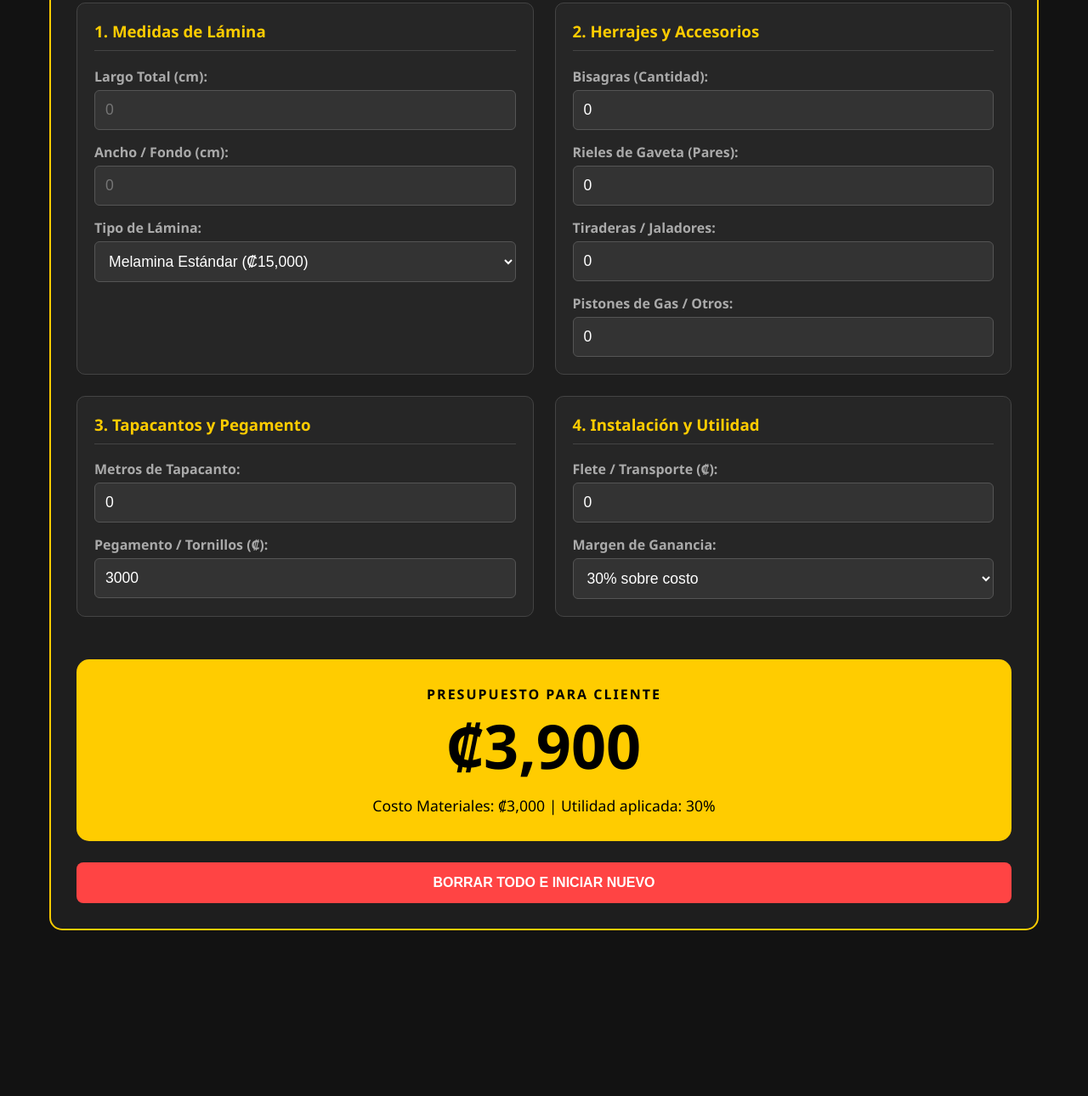
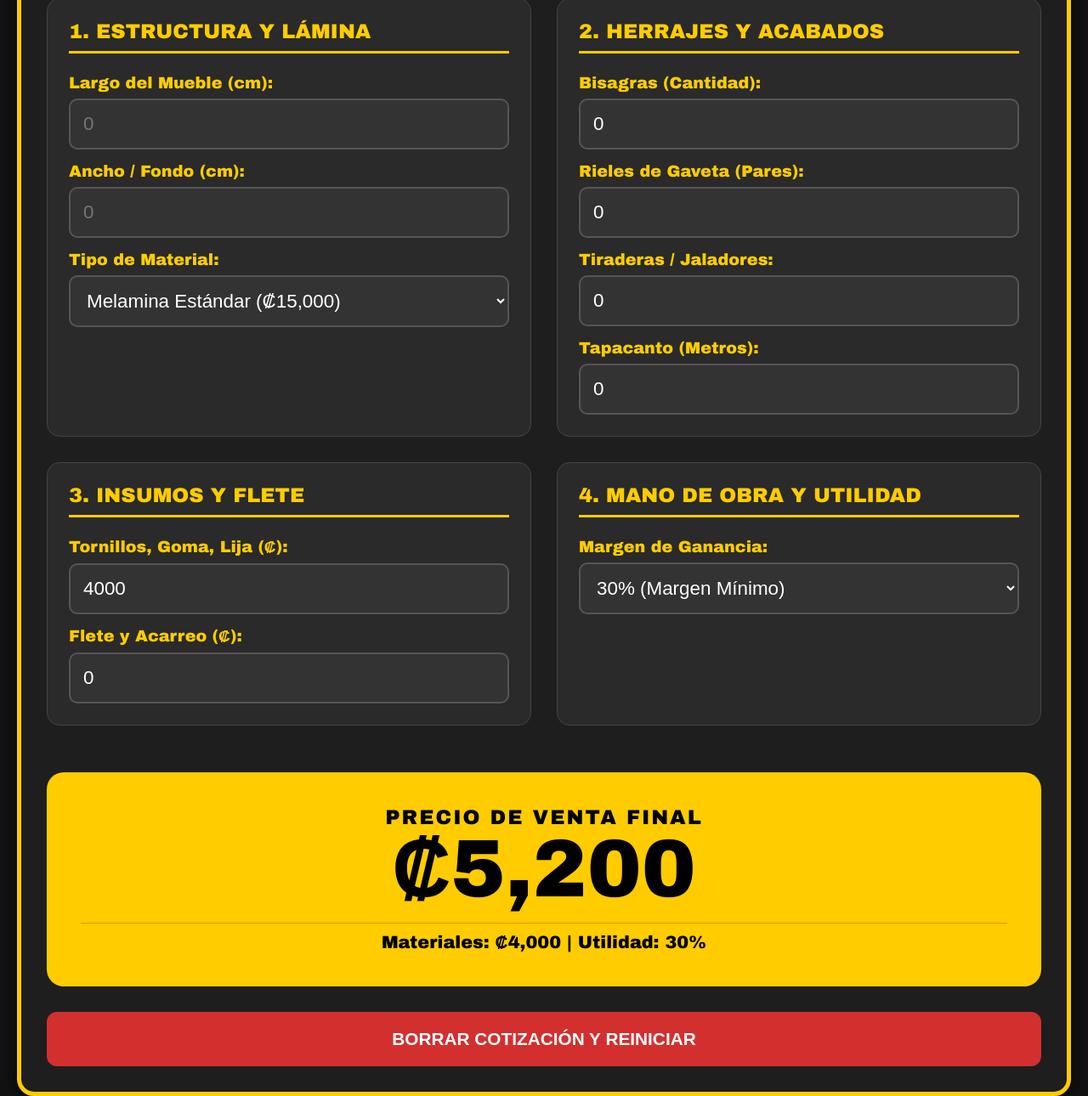
Before and after one commit to shisa2911-png/Muebles-Evoty-App, a plain HTML site: page app.html in a window 1280 px wide. Shown: the part 161-1451 px from the top of the page at 85% size. Before the commit the page ends 1276 px from the top, so only its background shows below. Drawn offline with Linux system fonts and the light colour scheme.

Commit message:
Update app.html

```diff
--- a/app.html
+++ b/app.html
@@ -3,145 +3,139 @@
 <head>
     <meta charset="UTF-8">
     <meta name="viewport" content="width=device-width, initial-scale=1.0">
-    <title>SISTEMA MAESTRO V21 - Muebles Evoty</title>
+    <title>MAESTRO HEINER V21 - Muebles Evoty</title>
     <style>
-        body { font-family: 'Segoe UI', Arial, sans-serif; background: #121212; color: white; margin: 0; padding: 20px; }
-        .container { max-width: 1100px; margin: auto; background: #1e1e1e; padding: 30px; border-radius: 15px; border: 2px solid #ffcc00; }
-        h1 { color: #ffcc00; text-align: center; margin-bottom: 30px; font-size: 2.5rem; text-transform: uppercase; }
+        body { font-family: 'Arial Black', sans-serif; background: #121212; color: white; padding: 20px; margin: 0; }
+        .container { max-width: 1200px; margin: auto; background: #1e1e1e; padding: 30px; border: 5px solid #ffcc00; border-radius: 20px; box-shadow: 0 0 20px rgba(0,0,0,0.8); }
+        h1 { color: #ffcc00; text-align: center; font-size: 3rem; margin-bottom: 20px; text-shadow: 2px 2px #000; }
 
-        /* Layout de Cuadrícula Grande */
-        .grid-principal { display: grid; grid-template-columns: 1fr 1fr; gap: 25px; }
-        .seccion { background: #262626; padding: 20px; border-radius: 10px; border: 1px solid #444; }
-        h3 { color: #ffcc00; margin-top: 0; border-bottom: 1px solid #444; padding-bottom: 10px; }
+        .grid-maestro { display: grid; grid-template-columns: 1fr 1fr; gap: 30px; }
+        .seccion-industrial { background: #2a2a2a; padding: 25px; border-radius: 15px; border: 1px solid #444; }
+        h3 { color: #ffcc00; border-bottom: 3px solid #ffcc00; padding-bottom: 10px; margin-top: 0; font-size: 1.5rem; }
 
-        label { display: block; margin-top: 15px; font-weight: bold; color: #aaa; }
-        input, select { width: 100%; padding: 12px; margin-top: 5px; background: #333; border: 1px solid #555; color: white; border-radius: 6px; font-size: 1.1rem; box-sizing: border-box; }
+        label { display: block; margin-top: 15px; font-weight: bold; font-size: 1.2rem; color: #ffcc00; }
+        input, select { width: 100%; padding: 15px; margin-top: 8px; background: #333; border: 2px solid #555; color: white; border-radius: 10px; font-size: 1.4rem; box-sizing: border-box; }
 
-        /* Resultados */
-        .totales { grid-column: span 2; background: #ffcc00; color: black; padding: 30px; border-radius: 15px; text-align: center; margin-top: 25px; }
-        #precio-final { font-size: 4.5rem; font-weight: bold; margin: 0; }
-        .desglose-texto { font-size: 1.1rem; margin-top: 10px; font-weight: 500; }
+        .caja-total { grid-column: span 2; background: #ffcc00; color: black; padding: 40px; border-radius: 20px; text-align: center; margin-top: 25px; }
+        #precio-final { font-size: 6rem; font-weight: bold; margin: 0; line-height: 1; }
+        .detalle-costo { font-size: 1.3rem; margin-top: 15px; font-weight: bold; border-top: 1px solid rgba(0,0,0,0.2); padding-top: 10px; }
 
-        button { background: #ff4444; color: white; border: none; padding: 15px; width: 100%; border-radius: 8px; cursor: pointer; font-weight: bold; margin-top: 25px; font-size: 1rem; }
-        .logo { display: block; margin: 0 auto 20px; max-width: 130px; }
+        .btn-limpiar { background: #d32f2f; color: white; border: none; padding: 20px; width: 100%; border-radius: 12px; cursor: pointer; font-size: 1.3rem; font-weight: bold; margin-top: 30px; text-transform: uppercase; }
+        img { display: block; margin: 0 auto 15px; max-width: 180px; }
 
-        @media (max-width: 800px) { .grid-principal { grid-template-columns: 1fr; } .totales { grid-column: span 1; } }
+        @media (max-width: 850px) { .grid-maestro { grid-template-columns: 1fr; } .caja-total { grid-column: span 1; } #precio-final { font-size: 4rem; } }
     </style>
 </head>
 <body>
 
 <div class="container">
-    <img src="Icons/icon-192x192.png" alt="Muebles Evoty" class="logo" onerror="this.style.display='none'">
+    <img src="Icons/icon-192x192.png" alt="Muebles Evoty" onerror="this.style.display='none'">
     <h1>MAESTRO HEINER V21</h1>
 
-    <div class="grid-principal">
-        <div class="seccion">
-            <h3>1. Medidas de Lámina</h3>
-            <label>Largo Total (cm):</label>
-            <input type="number" id="l" placeholder="0" oninput="calcular()">
+    <div class="grid-maestro">
+        <div class="seccion-industrial">
+            <h3>1. ESTRUCTURA Y LÁMINA</h3>
+            <label>Largo del Mueble (cm):</label>
+            <input type="number" id="largo" placeholder="0" oninput="calcularMaestro()">
             <label>Ancho / Fondo (cm):</label>
-            <input type="number" id="a" placeholder="0" oninput="calcular()">
-            <label>Tipo de Lámina:</label>
-            <select id="p_lamina" onchange="calcular()">
+            <input type="number" id="ancho" placeholder="0" oninput="calcularMaestro()">
+            <label>Tipo de Material:</label>
+            <select id="p_lamina" onchange="calcularMaestro()">
                 <option value="15000">Melamina Estándar (₡15,000)</option>
                 <option value="19500">Melamina Hidrófuga (₡19,500)</option>
                 <option value="28000">Madera Sólida / Especial (₡28,000)</option>
             </select>
         </div>
 
-        <div class="seccion">
-            <h3>2. Herrajes y Accesorios</h3>
+        <div class="seccion-industrial">
+            <h3>2. HERRAJES Y ACABADOS</h3>
             <label>Bisagras (Cantidad):</label>
-            <input type="number" id="bisagras" value="0" oninput="calcular()">
+            <input type="number" id="bisagras" value="0" oninput="calcularMaestro()">
             <label>Rieles de Gaveta (Pares):</label>
-            <input type="number" id="rieles" value="0" oninput="calcular()">
+            <input type="number" id="rieles" value="0" oninput="calcularMaestro()">
             <label>Tiraderas / Jaladores:</label>
-            <input type="number" id="tira" value="0" oninput="calcular()">
-            <label>Pistones de Gas / Otros:</label>
-            <input type="number" id="extras" value="0" oninput="calcular()">
+            <input type="number" id="tiraderas" value="0" oninput="calcularMaestro()">
+            <label>Tapacanto (Metros):</label>
+            <input type="number" id="tapacanto" value="0" oninput="calcularMaestro()">
         </div>
 
-        <div class="seccion">
-            <h3>3. Tapacantos y Pegamento</h3>
-            <label>Metros de Tapacanto:</label>
-            <input type="number" id="tapa_m" value="0" oninput="calcular()">
-            <label>Pegamento / Tornillos (₡):</label>
-            <input type="number" id="insumos" value="3000" oninput="calcular()">
+        <div class="seccion-industrial">
+            <h3>3. INSUMOS Y FLETE</h3>
+            <label>Tornillos, Goma, Lija (₡):</label>
+            <input type="number" id="insumos" value="4000" oninput="calcularMaestro()">
+            <label>Flete y Acarreo (₡):</label>
+            <input type="number" id="flete" value="0" oninput="calcularMaestro()">
         </div>
 
-        <div class="seccion">
-            <h3>4. Instalación y Utilidad</h3>
-            <label>Flete / Transporte (₡):</label>
-            <input type="number" id="flete" value="0" oninput="calcular()">
+        <div class="seccion-industrial">
+            <h3>4. MANO DE OBRA Y UTILIDAD</h3>
             <label>Margen de Ganancia:</label>
-            <select id="margen" onchange="calcular()">
-                <option value="1.30">30% sobre costo</option>
-                <option value="1.50">50% (Recomendado)</option>
-                <option value="1.80">80% (Diseño Especial)</option>
-                <option value="2.00">100% (Duplicar)</option>
+            <select id="margen" onchange="calcularMaestro()">
+                <option value="1.30">30% (Margen Mínimo)</option>
+                <option value="1.50">50% (Margen Estándar)</option>
+                <option value="1.75">75% (Trabajo Especial)</option>
+                <option value="2.00">100% (Duplicar Costo)</option>
             </select>
         </div>
 
-        <div class="totales">
-            <p style="margin:0; font-weight:bold; letter-spacing: 2px;">PRESUPUESTO PARA CLIENTE</p>
+        <div class="caja-total">
+            <p style="margin:0; font-weight:bold; letter-spacing: 2px; font-size: 1.5rem;">PRECIO DE VENTA FINAL</p>
             <h2 id="precio-final">₡0</h2>
-            <div id="desglose" class="desglose-texto">Esperando datos...</div>
+            <div id="desglose" class="detalle-costo">Ingrese datos para cotizar</div>
         </div>
     </div>
 
-    <button onclick="borrarDatos()">BORRAR TODO E INICIAR NUEVO</button>
+    <button class="btn-limpiar" onclick="resetear()">BORRAR COTIZACIÓN Y REINICIAR</button>
 </div>
 
 <script>
-    // PRECIOS FIJOS DE HERRAJES (Puedes editarlos aquí)
-    const COSTO_BISAGRA = 900;
-    const COSTO_RIEL = 3800;
-    const COSTO_TIRADERA = 1500;
-    const COSTO_TAPACANTO_M = 500;
+    // PRECIOS UNITARIOS DE REFERENCIA (Modifica si cambian en la ferretería)
+    const PRECIO_BISAGRA = 950;
+    const PRECIO_RIEL = 3800;
+    const PRECIO_TIRADERA = 1500;
+    const PRECIO_TAPACANTO = 550;
 
-    // Al cargar, recuperar TODO de la memoria
+    // ESTO CARGA LOS DATOS AUTOMÁTICAMENTE AL ABRIR
     window.onload = function() {
-        const ids = ['l','a','p_lamina','bisagras','rieles','tira','extras','tapa_m','insumos','flete','margen'];
-        ids.forEach(id => {
-            if(localStorage.getItem('evoty_v21_'+id)) {
-                document.getElementById(id).value = localStorage.getItem('evoty_v21_'+id);
-            }
+        const campos = ['largo','ancho','p_lamina','bisagras','rieles','tiraderas','tapacanto','insumos','flete','margen'];
+        campos.forEach(id => {
+            const guardado = localStorage.getItem('heiner_v21_' + id);
+            if (guardado) document.getElementById(id).value = guardado;
         });
-        calcular();
+        calcularMaestro();
     };
 
-    function calcular() {
-        // Obtener valores
-        let l = parseFloat(document.getElementById('l').value) || 0;
-        let a = parseFloat(document.getElementById('a').value) || 0;
+    function calcularMaestro() {
+        // Obtener valores de la pantalla
+        let l = parseFloat(document.getElementById('largo').value) || 0;
+        let a = parseFloat(document.getElementById('ancho').value) || 0;
         let p_lam = parseFloat(document.getElementById('p_lamina').value);
         let n_bis = parseFloat(document.getElementById('bisagras').value) || 0;
-        let n_riel = parseFloat(document.getElementById('rieles').value) || 0;
-        let n_tira = parseFloat(document.getElementById('tira').value) || 0;
-        let n_ext = parseFloat(document.getElementById('extras').value) || 0;
-        let m_tapa = parseFloat(document.getElementById('tapa_m').value) || 0;
+        let n_rie = parseFloat(document.getElementById('rieles').value) || 0;
+        let n_tira = parseFloat(document.getElementById('tiraderas').value) || 0;
+        let m_tapa = parseFloat(document.getElementById('tapacanto').value) || 0;
         let v_insu = parseFloat(document.getElementById('insumos').value) || 0;
         let v_flete = parseFloat(document.getElementById('flete').value) || 0;
-        let m_ganancia = parseFloat(document.getElementById('margen').value);
+        let u = parseFloat(document.getElementById('margen').value);
 
-        // Guardar cada paso en memoria
-        const ids = ['l','a','p_lamina','bisagras','rieles','tira','extras','tapa_m','insumos','flete','margen'];
-        ids.forEach(id => localStorage.setItem('evoty_v21_'+id, document.getElementById(id).value));
+        // GUARDAR CADA DATO PARA QUE NO SE BORRE
+        const campos = ['largo','ancho','p_lamina','bisagras','rieles','tiraderas','tapacanto','insumos','flete','margen'];
+        campos.forEach(id => localStorage.setItem('heiner_v21_' + id, document.getElementById(id).value));
 
-        // Cálculos matemáticos
-        let c_madera = (l/100) * (a/100) * p_lam;
-        let c_herrajes = (n_bis * COSTO_BISAGRA) + (n_riel * COSTO_RIEL) + (n_tira * COSTO_TIRADERA) + (m_tapa * COSTO_TAPACANTO_M) + n_ext;
+        // OPERACIONES DEL MAESTRO
+        let costo_madera = (l/100) * (a/100) * p_lam;
+        let costo_herrajes = (n_bis * PRECIO_BISAGRA) + (n_rie * PRECIO_RIEL) + (n_tira * PRECIO_TIRADERA) + (m_tapa * PRECIO_TAPACANTO);
 
-        let costo_base = c_madera + c_herrajes + v_insu + v_flete;
-        let precio_venta = Math.round(costo_base * m_ganancia);
+        let costo_base = costo_madera + costo_herrajes + v_insu + v_flete;
+        let total_venta = Math.round(costo_base * u);
 
-        // Mostrar en pantalla
-        document.getElementById('precio-final').innerText = "₡" + precio_venta.toLocaleString();
-        document.getElementById('desglose').innerText = "Costo Materiales: ₡" + Math.round(costo_base).toLocaleString() + " | Utilidad aplicada: " + ((m_ganancia-1)*100).toFixed(0) + "%";
+        // MOSTRAR RESULTADOS GIGANTES
+        document.getElementById('precio-final').innerText = "₡" + total_venta.toLocaleString();
+        document.getElementById('desglose').innerHTML = `Materiales: ₡${Math.round(costo_base).toLocaleString()} | Utilidad: ${Math.round((u-1)*100)}%`;
     }
 
-    function borrarDatos() {
-        if(confirm("¿Seguro que quieres borrar todos los datos de herrajes y medidas?")) {
+    function resetear() {
+        if(confirm("¿Deseas borrar todos los datos de esta cotización?")) {
             localStorage.clear();
             location.reload();
         }
```
